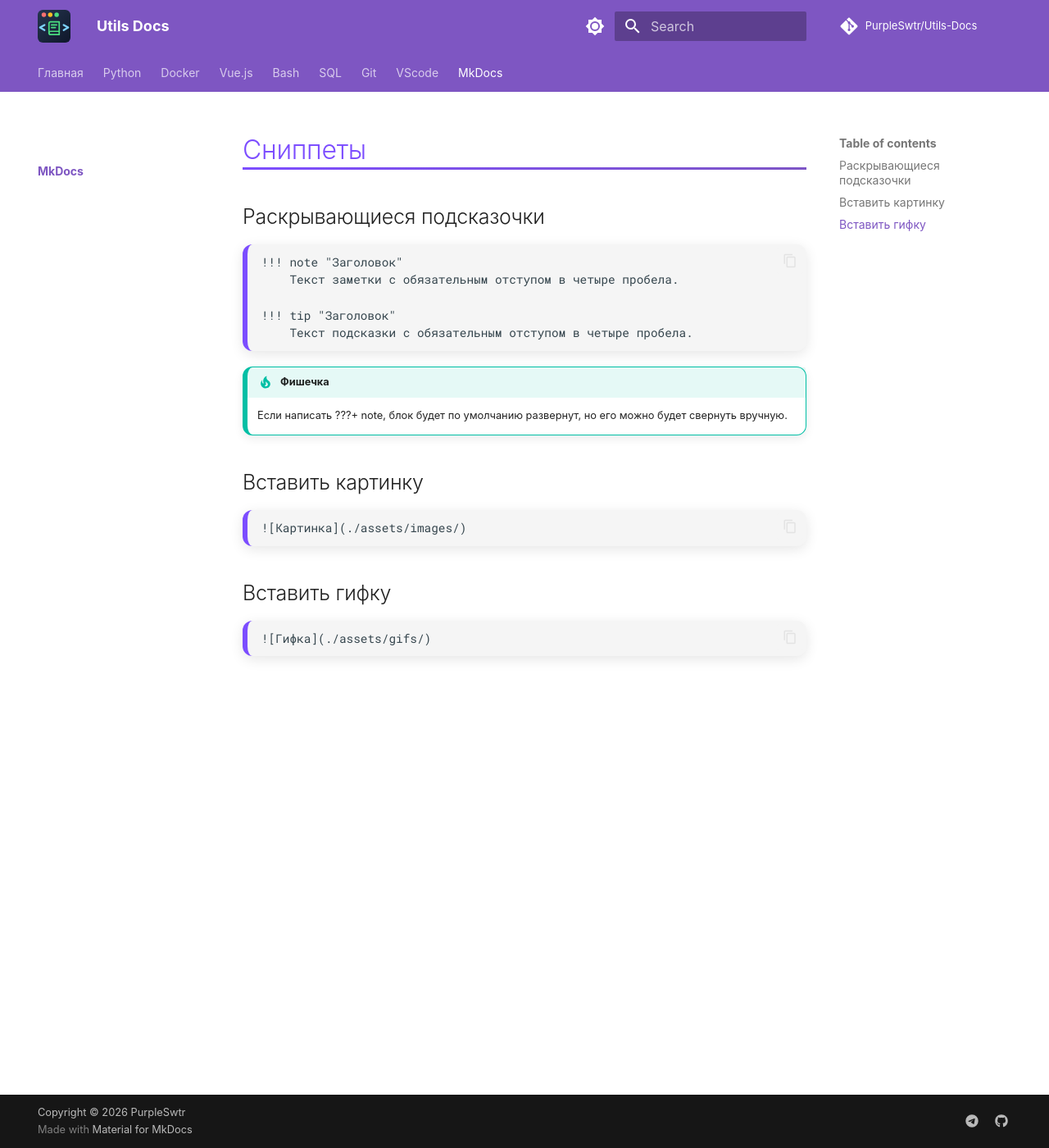
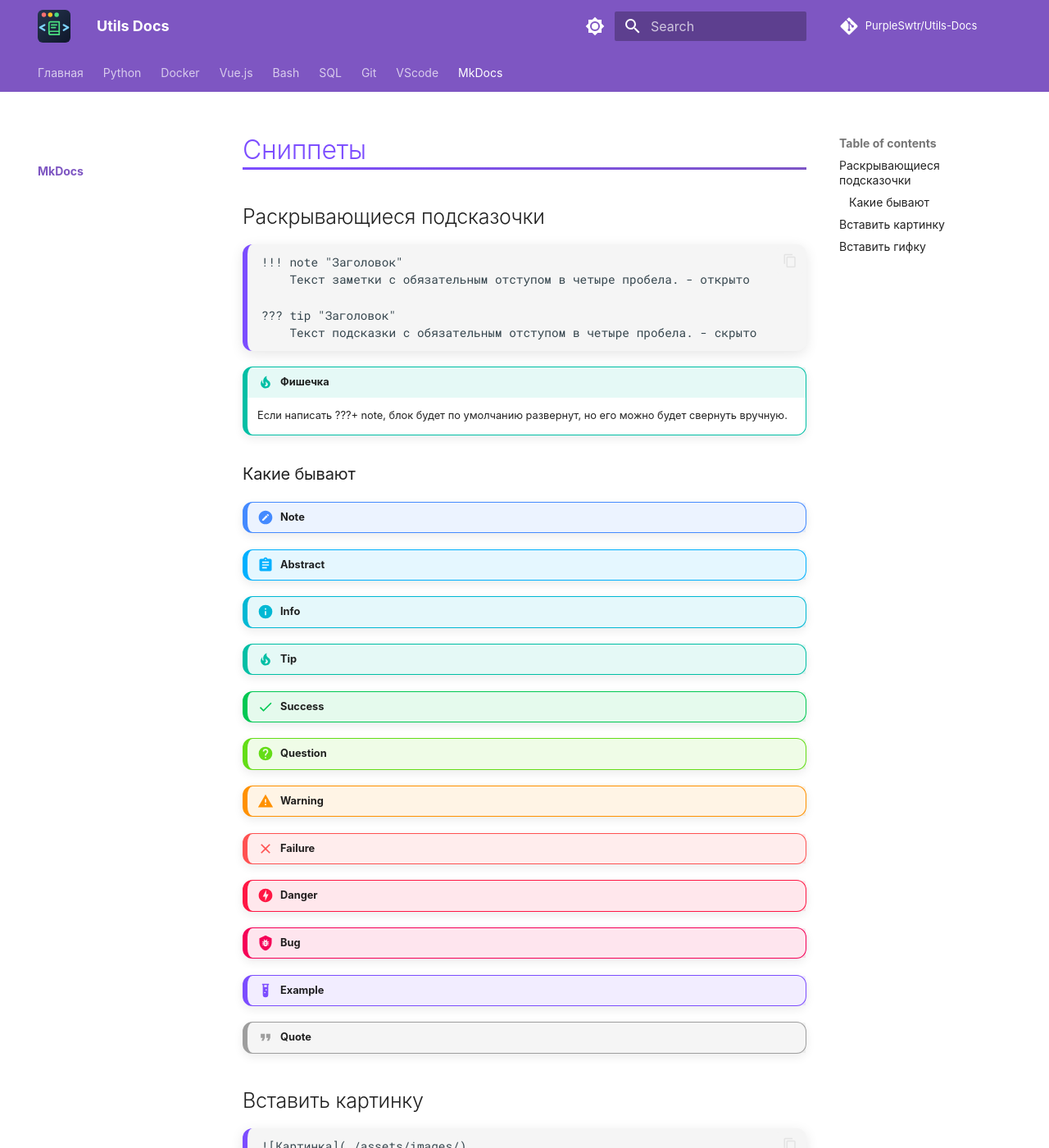
Before and after one commit to PurpleSwtr/Utils-Docs, an MkDocs documentation site: the page built from docs/MkDocs/index.md, in a window 1280 px wide and 1400 px high. Shown: the whole window at 82% size. Built offline with MkDocs 1.6.1 and Material for MkDocs 9.7.7, drawn with Linux system fonts in a browser that asks for light colours; comment, search, counter and statistics services are not loaded.

````diff
--- a/docs/MkDocs/index.md
+++ b/docs/MkDocs/index.md
@@ -2,14 +2,51 @@
 
 ```
 !!! note "Заголовок"
-    Текст заметки с обязательным отступом в четыре пробела.
+    Текст заметки с обязательным отступом в четыре пробела. - открыто
 
-!!! tip "Заголовок"
-    Текст подсказки с обязательным отступом в четыре пробела.
+??? tip "Заголовок"
+    Текст подсказки с обязательным отступом в четыре пробела. - скрыто
 ```
 
 !!! tip "Фишечка"
     Если написать ???+ note, блок будет по умолчанию развернут, но его можно будет свернуть вручную.
+
+### Какие бывают
+
+!!! note
+
+
+!!! abstract
+
+
+!!! info
+
+
+!!! tip
+
+
+!!! success
+
+
+!!! question
+
+
+!!! warning
+
+
+!!! failure
+
+
+!!! danger
+
+
+!!! bug
+
+
+!!! example
+
+
+!!! quote
 
 
 ## Вставить картинку
````
Also changed, not shown: docs/Docker/index.md (+6 -0 lines), docs/root/app_plugin.md (+107 -0 lines), docs/assets/images/docker_docs_mount.png (added).
